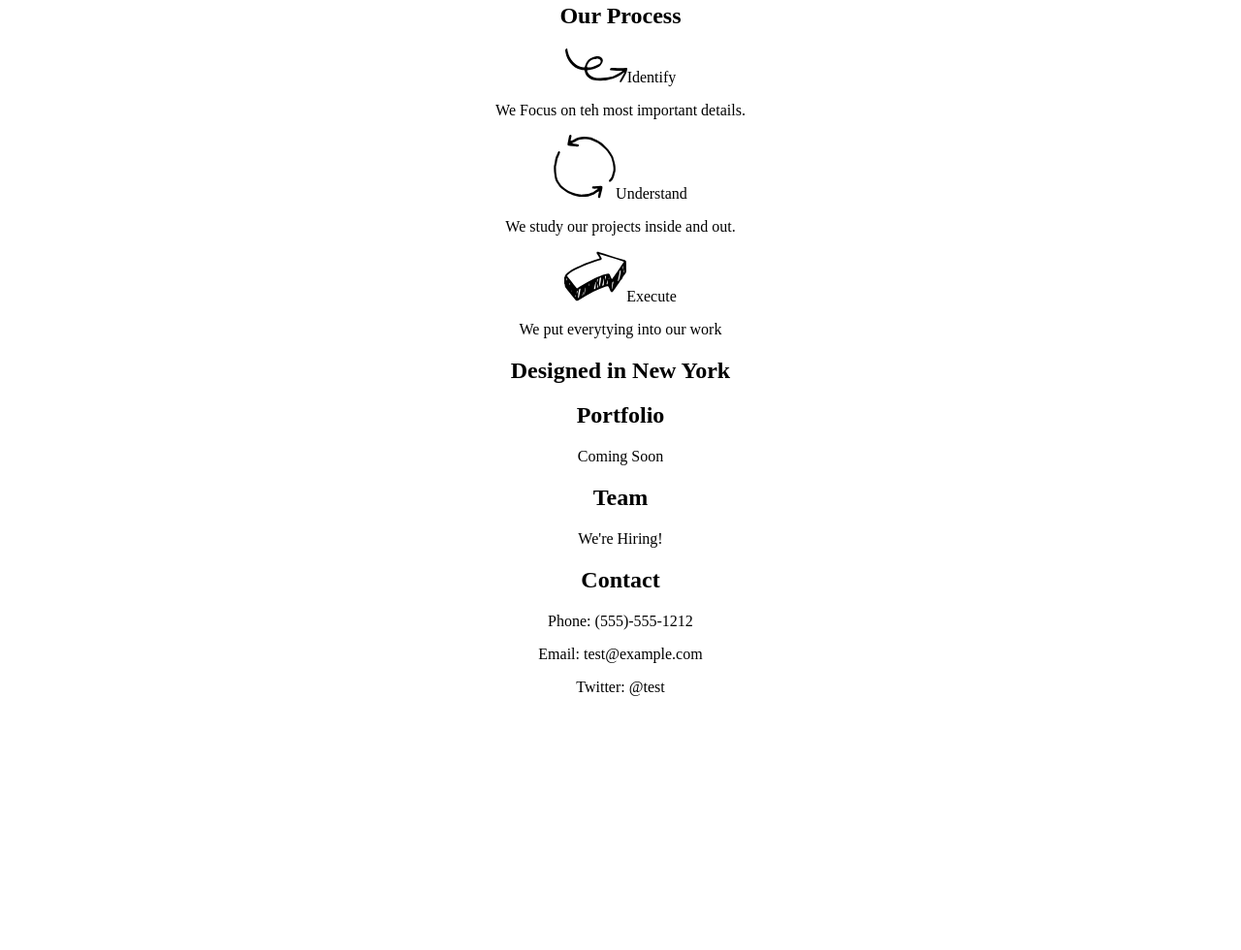
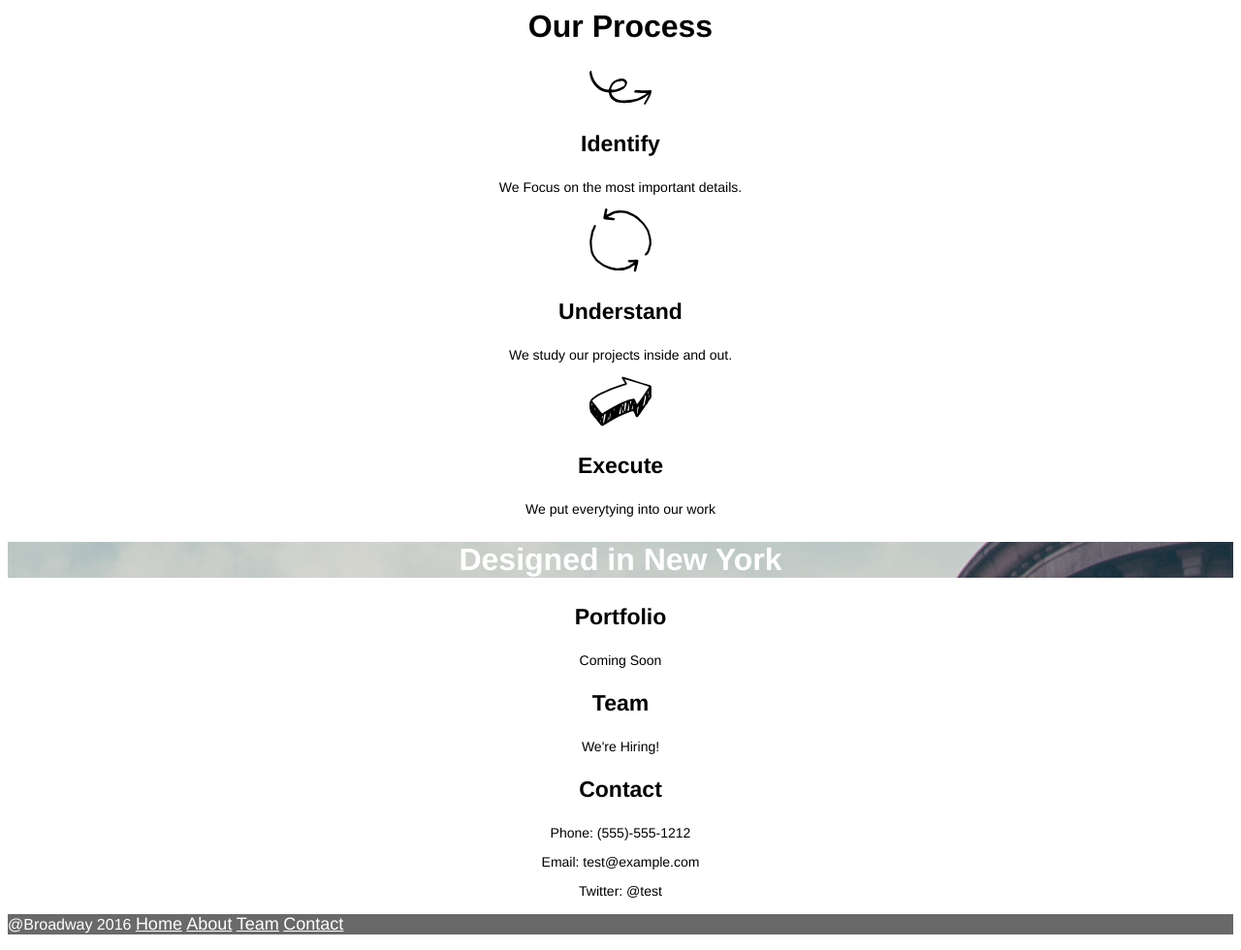
Before and after one commit to maxheitman/Broadway, a plain HTML site: page index.html in a window 1280 px wide. Shown: the part 296-1276 px from the top of the page at 97% size. Before the commit the page ends 1030 px from the top, so only its background shows below. Drawn offline with Linux system fonts and the light colour scheme.

Commit message:
complete

```diff
--- a/index.html
+++ b/index.html
@@ -19,15 +19,15 @@
 
     <div id="process" class="process">
        <h2>Our Process</h2>
-       <img src="./resources/pics/identify.svg"
+       <img src="./resources/pics/identify.svg">
        <h3>Identify</h3>
-       <p>We Focus on teh most important details.</p>
+       <p>We Focus on the most important details.</p>
 
-       <img src="./resources/pics/understand.svg"
+       <img src="./resources/pics/understand.svg">
        <h3>Understand</h3>
        <p>We study our projects inside and out.</p>
 
-       <img src="./resources/pics/execute.svg"
+       <img src="./resources/pics/execute.svg">
        <h3>Execute</h3>
        <p>We put everytying into our work</P>
    </div>
@@ -37,23 +37,33 @@
       <h2>Designed in New York</h2>
     </div>
 
-    <div id="work" class="work">
-      <h2>Portfolio</h2>
+    <div id="work" class="design">
+      <h3>Portfolio</h3>
       <p>Coming Soon</p>
     </div>
 
-    <div id="team" class="team">
-      <h2>Team</h2>
+    <div id="team" class="design">
+      <h3>Team</h3>
       <p>We're Hiring!</p>
     </div>
 
-    <div id="contact" class="contact">
-      <h2>Contact</h2>
+    <div id="contact" class="design">
+      <h3>Contact</h3>
       <p>Phone: (555)-555-1212</p>
       <p>Email: test@example.com</p>
       <p>Twitter: @test</P>
     </div>
 
+
+    <div id="footer" class="footer">
+      <p>@Broadway 2016
+        <a href="#banner">Home</a>
+        <a href="#process">About</a>
+        <a href="#team">Team</a>
+        <a href="contact">Contact</a>
+      </p>
+
+    </div>
 
 
 
--- a/resources/css/style.css
+++ b/resources/css/style.css
@@ -1,9 +1,18 @@
-body {text-align: center;}
+body {text-align: center; font-family: helvetica;}
 
 .banner {color: white; font-family: helvetica; background-image: url("../../resources/pics/background.png");}
 
 .banner h1 {font-size: 70px; font-weight: bold;}
+.banner ul {list-style: none;}
+.banner a {font-size: 18px; color: white; text-decoration: underline;}
 
-.banner ul {list-style: none;}
+.process h2 {font-size: 32px; font-weight: bold;}
+.process h3 {font-size: 23px; font-weight: bold;}
+.process p {font-size: 14px;}
 
-.banner a {font-size: 18px; color: white; text-decoration: underline;}
+.design h2 {color: white; font-size: 32px; background-image: url("../../resources/pics/background.png");}
+.design h3 {font-size: 23px; font-weight: bold;}
+.design p {font-size: 14px}
+
+.footer {font-size: 11; color: white; background-color: dimgray; text-align: left;}
+.footer a {font-size: 18px; color: white; text-decoration: underline;}
```
